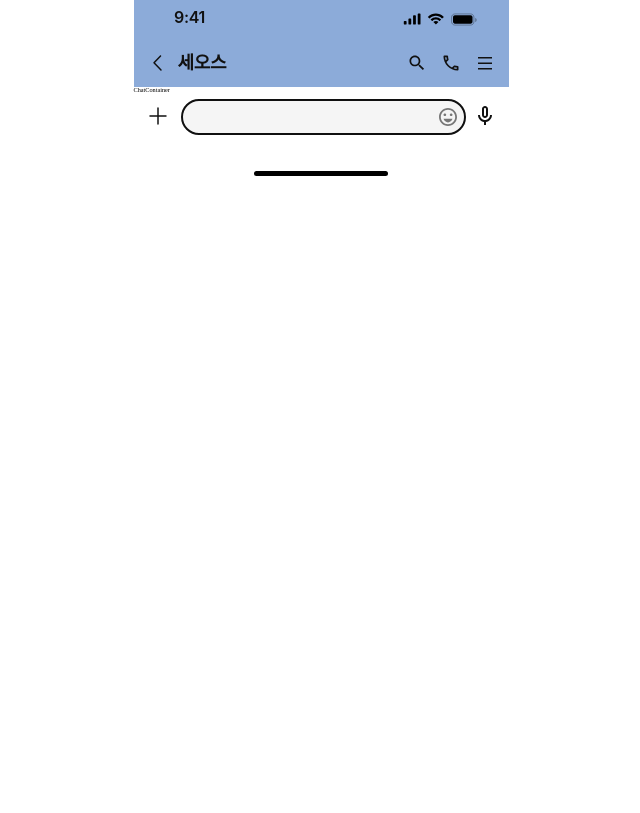
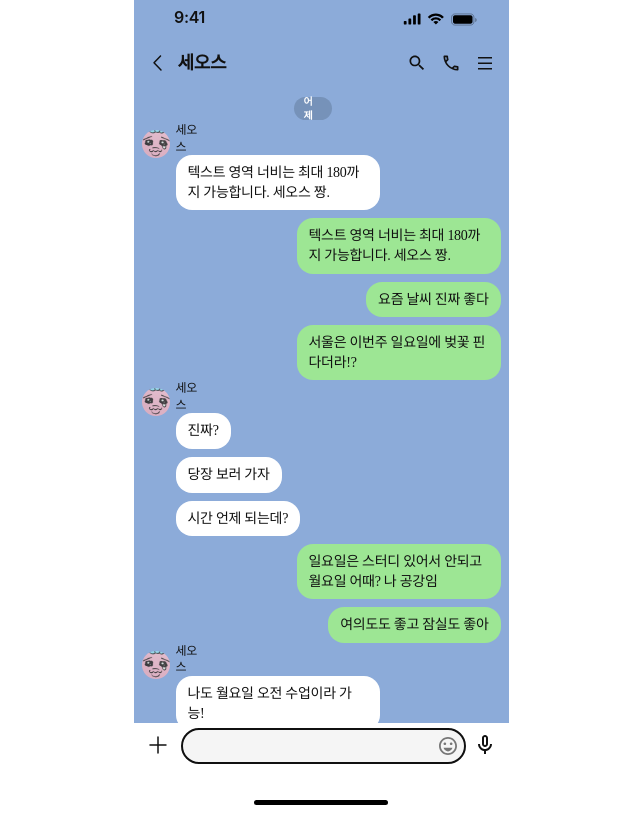
Before and after one commit to CEOS-Developers/react-messenger-19th, a React (Create React App) app: page / in a window 1280 px wide. Shown: the whole page, without its empty margins (319-959 px from the left). Built offline with nearby package versions, Linux system fonts and the light colour scheme.

Commit message:
[design] 채팅방

```diff
--- a/src/components/chatPage/ChatContainer.tsx
+++ b/src/components/chatPage/ChatContainer.tsx
@@ -1,5 +1,105 @@
-import React from 'react';
+import styled from 'styled-components';
+import { flexCenter } from '../../styles/GlobalStyle';
+import { ReactComponent as ProfileIcon } from '../../assets/icon/profile.svg';
+import msgData from '../../assets/data/msgData.json';
 
 export default function ChatContainer() {
-  return <div>ChatContainer</div>;
+  return (
+    <Wrapper>
+      <Date>어제</Date>
+      <Layout>
+        {msgData.data.map((data) => {
+          return (
+            <ChatBox $rcvd={data.rcvd}>
+              {data.rcvd && !data.sequential && <ProfileIcon />}
+              <Details $sequential={data.rcvd && !data.sequential}>
+                {data.rcvd && !data.sequential && <Name>세오스</Name>}
+                <Message $rcvd={data.rcvd}>{data.text}</Message>
+              </Details>
+            </ChatBox>
+          );
+        })}
+      </Layout>
+    </Wrapper>
+  );
 }
+
+const Wrapper = styled.section`
+  display: flex;
+  flex-direction: column;
+  position: relative;
+  width: 100%;
+  height: 63.6rem;
+  padding: 1rem 0.8rem 0;
+
+  background-color: ${({ theme }) => theme.colors.blue_bg};
+  overflow-y: scroll;
+`;
+
+const Date = styled.p`
+  ${flexCenter}
+  position:absolute;
+  left: 16rem;
+  width: 3.8rem;
+  height: 2.3rem;
+  padding: 0.8rem 1rem;
+  border-radius: 1.15rem;
+
+  background: var(--blue-2, ${({ theme }) => theme.colors.navy_bg});
+  ${({ theme }) => theme.fonts.date};
+  color: ${({ theme }) => theme.colors.white};
+`;
+
+const Layout = styled.div`
+  display: flex;
+  flex-direction: column;
+  margin-top: 3.3rem;
+  margin-bottom: 1rem;
+  gap: 0.8rem;
+`;
+
+const ChatBox = styled.div<{ $rcvd: boolean }>`
+  display: flex;
+  justify-content: ${({ $rcvd }) => ($rcvd ? 'none' : 'end')};
+  gap: 0.6rem;
+  /* margin-left: ${({ $rcvd }) => ($rcvd ? 'none' : '15.5rem')}; */
+`;
+
+const Details = styled.div<{ $sequential: boolean }>`
+  display: flex;
+  flex-direction: column;
+  margin-left: ${({ $sequential }) => ($sequential ? 'none' : '3.4rem')};
+`;
+
+const Name = styled.p`
+  ${flexCenter}
+  width: 3.1rem;
+  height: 1.7rem;
+  margin-bottom: 0.8rem;
+
+  color: var(--3, ${({ theme }) => theme.colors.black});
+  ${({ theme }) => theme.fonts.sent_person_small};
+`;
+
+const Message = styled.div<{ $rcvd: boolean }>`
+  max-width: 20.4rem;
+  padding: 0.8rem 1.2rem;
+  border-radius: 1.6rem;
+
+  ${({ theme }) => theme.fonts.message};
+  color: var(--3, ${({ theme }) => theme.colors.black});
+  background-color: ${({ theme, $rcvd }) => ($rcvd ? theme.colors.white : theme.colors.green_bg)};
+`;
+
+// const Status = styled.p`
+//   ${({ theme }) => theme.fonts.sent_time};
+//   color: var(--blue-3, ${({ theme }) => theme.colors.blue_txt});
+// `;
+
+// const TimeNow = styled.p`
+//   width: 4.5rem;
+//   height: 1.4rem;
+
+//   ${({ theme }) => theme.fonts.sent_time};
+//   color: var(--blue-3, ${({ theme }) => theme.colors.blue_txt});
+// `;
```
